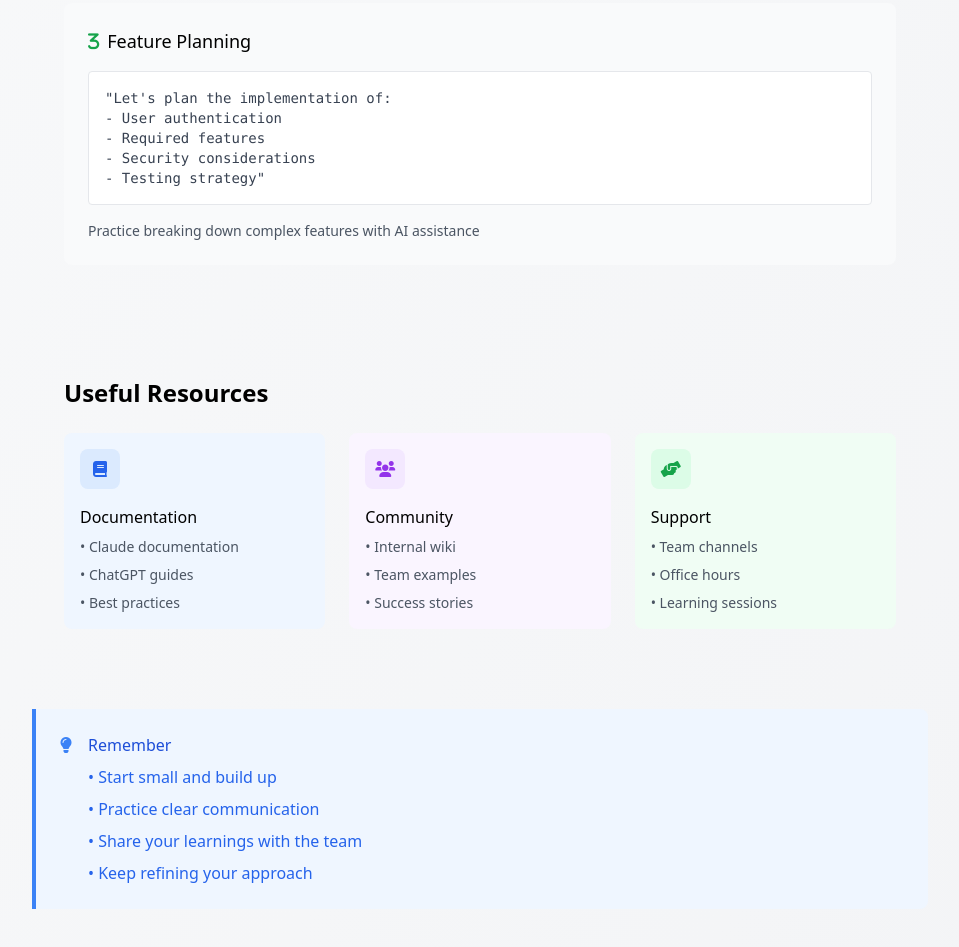
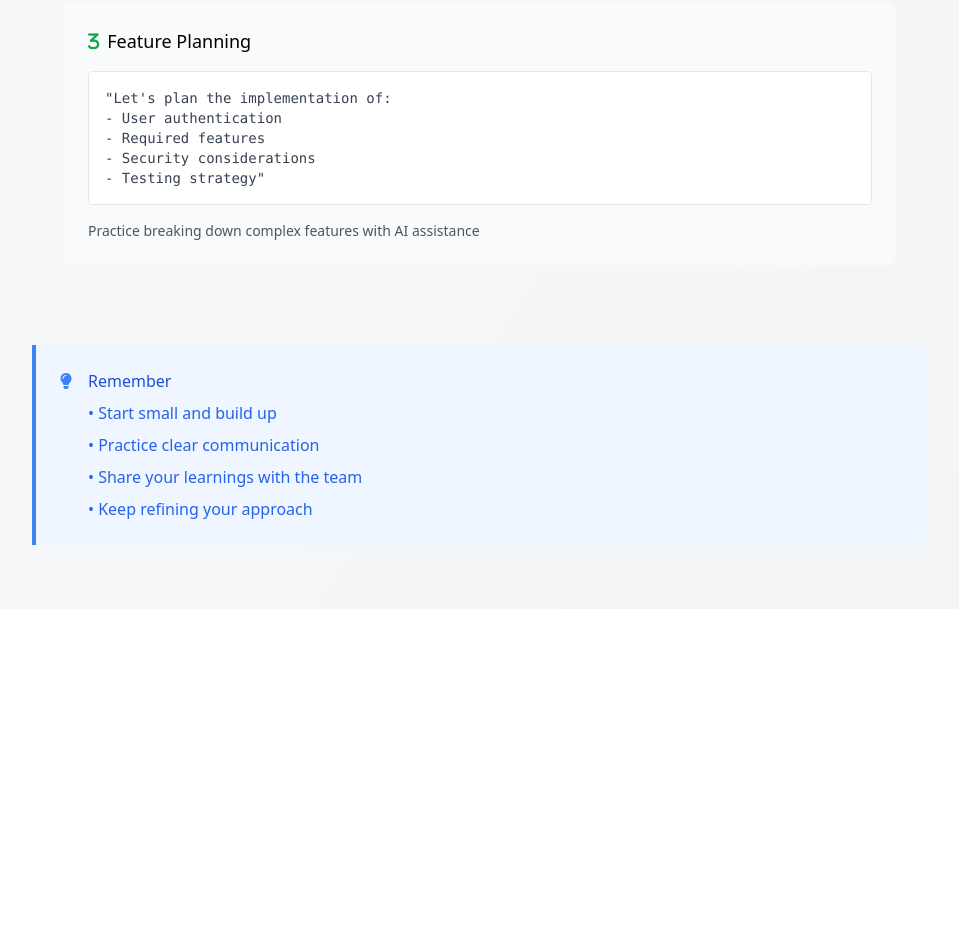
Before and after one commit to tommy2118/super_pair, a plain HTML site: page slides/conclusion.html in a window 1280 px wide. Shown: the part 1213-2160 px from the top of the page, without its empty margins (160-1119 px from the left). After the commit the page ends 1822 px from the top, so only its background shows below. Drawn offline with nearby package versions, Linux system fonts and the light colour scheme.

Commit message:
Remove resources

```diff
--- a/slides/conclusion.html
+++ b/slides/conclusion.html
@@ -159,46 +159,6 @@
                 </div>
             </div>
 
-            <!-- Resources -->
-            <div class="card p-8 mb-12">
-                <h2 class="text-2xl font-semibold mb-6">Useful Resources</h2>
-                <div class="grid grid-cols-1 md:grid-cols-3 gap-6">
-                    <div class="p-4 bg-blue-50 rounded-lg">
-                        <div class="w-10 h-10 bg-blue-100 rounded-lg flex items-center justify-center mb-4">
-                            <i class="fas fa-book text-blue-600"></i>
-                        </div>
-                        <h3 class="font-medium mb-2">Documentation</h3>
-                        <ul class="text-sm text-gray-600 space-y-2">
-                            <li>• Claude documentation</li>
-                            <li>• ChatGPT guides</li>
-                            <li>• Best practices</li>
-                        </ul>
-                    </div>
-                    <div class="p-4 bg-purple-50 rounded-lg">
-                        <div class="w-10 h-10 bg-purple-100 rounded-lg flex items-center justify-center mb-4">
-                            <i class="fas fa-users text-purple-600"></i>
-                        </div>
-                        <h3 class="font-medium mb-2">Community</h3>
-                        <ul class="text-sm text-gray-600 space-y-2">
-                            <li>• Internal wiki</li>
-                            <li>• Team examples</li>
-                            <li>• Success stories</li>
-                        </ul>
-                    </div>
-                    <div class="p-4 bg-green-50 rounded-lg">
-                        <div class="w-10 h-10 bg-green-100 rounded-lg flex items-center justify-center mb-4">
-                            <i class="fas fa-hands-helping text-green-600"></i>
-                        </div>
-                        <h3 class="font-medium mb-2">Support</h3>
-                        <ul class="text-sm text-gray-600 space-y-2">
-                            <li>• Team channels</li>
-                            <li>• Office hours</li>
-                            <li>• Learning sessions</li>
-                        </ul>
-                    </div>
-                </div>
-            </div>
-
             <!-- Final Tips -->
             <div class="bg-blue-50 border-l-4 border-blue-500 p-6 rounded-r-lg">
                 <div class="flex">
```
